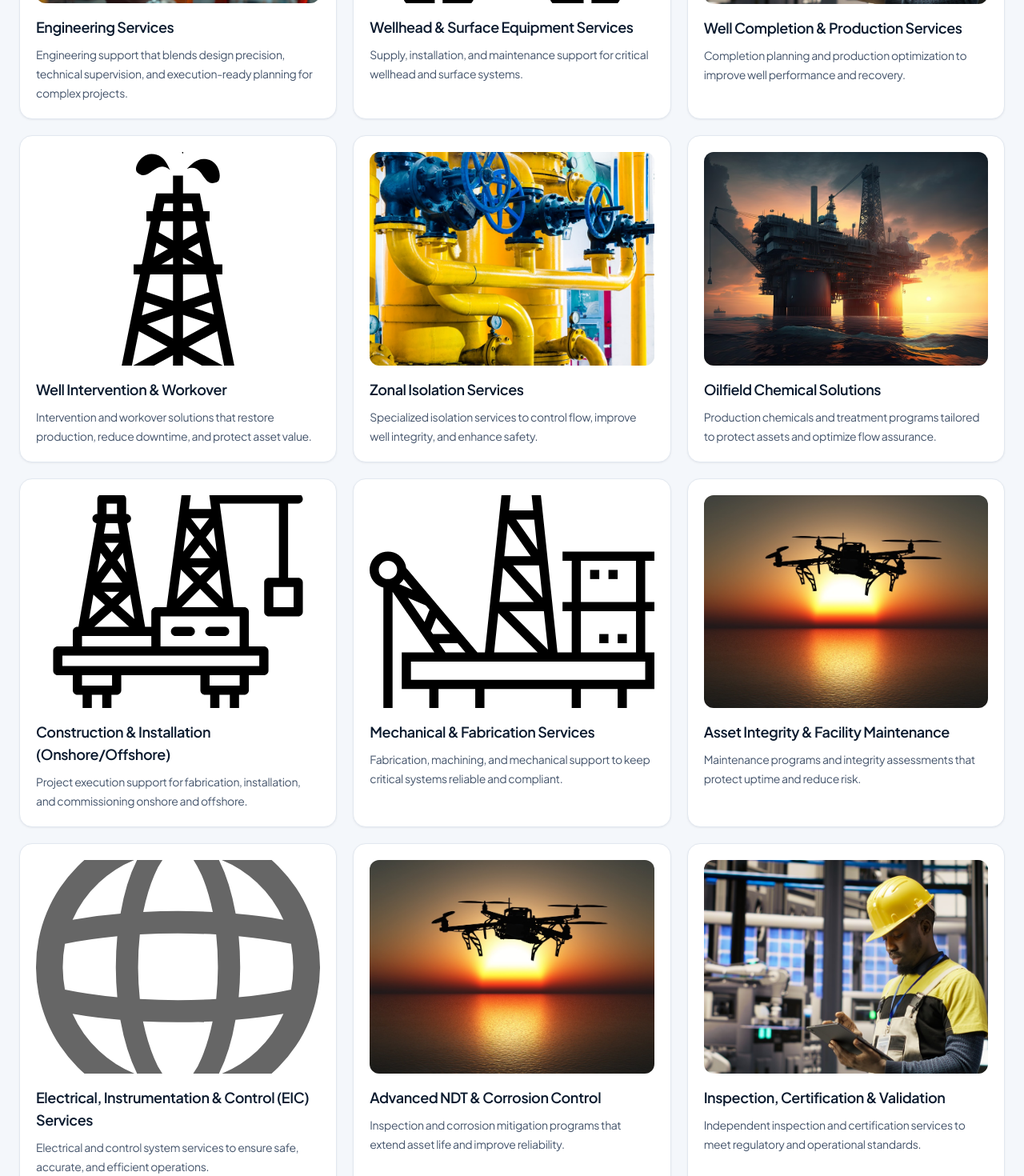
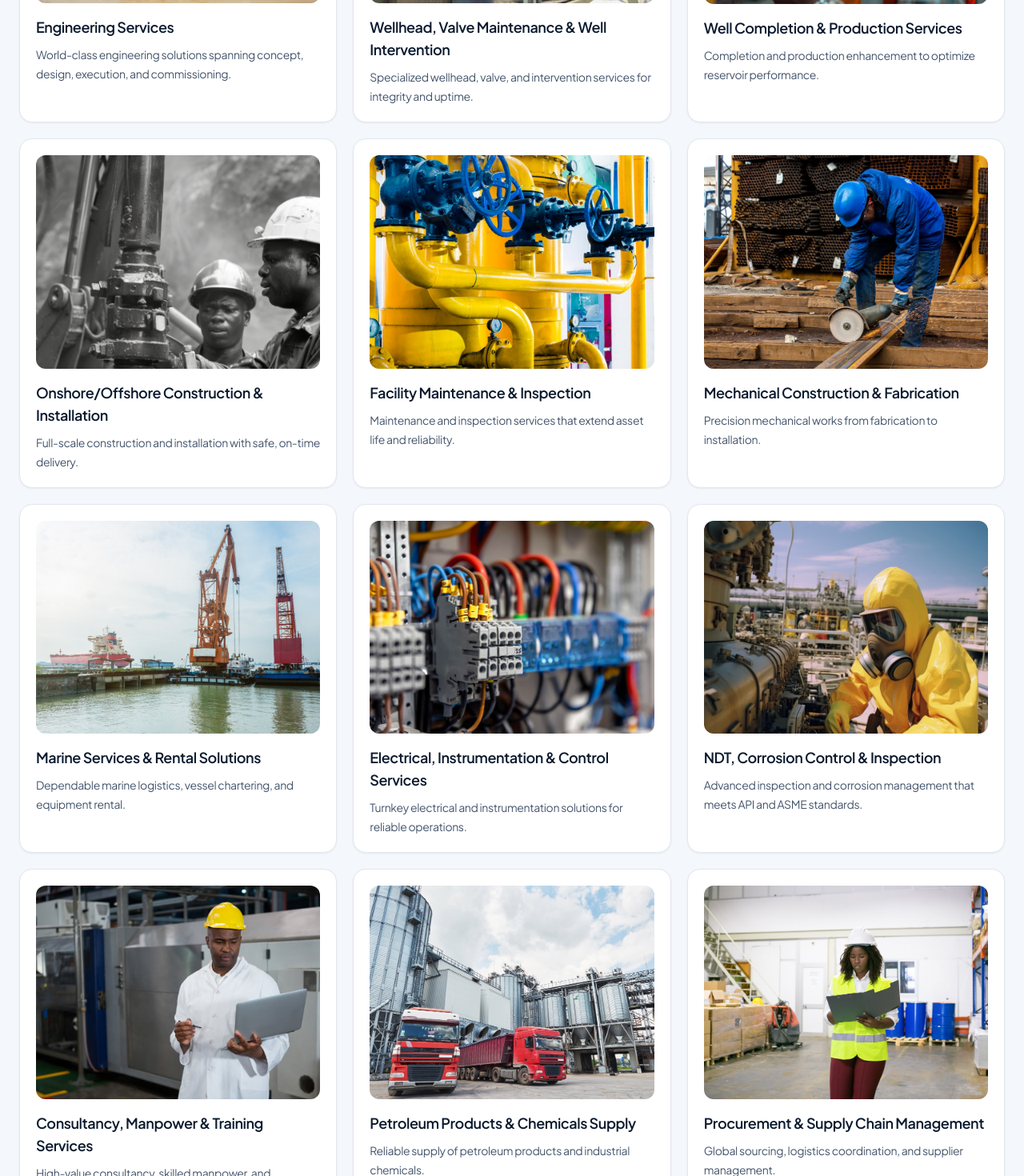
Before and after one commit to Craigmindset/petrowave, a Next.js app: page / in a window 1280 px wide. Shown: the part 1330-2800 px from the top of the page at 80% size. Built offline with nearby package versions, Linux system fonts and the light colour scheme.

Commit message:
updated code

```diff
--- a/src/app/layout.tsx
+++ b/src/app/layout.tsx
@@ -14,7 +14,7 @@ export const metadata: Metadata = {
   description:
     "PetrolLink is a modern energy sector partner delivering procurement, upstream, downstream, offshore, sustainability, and investor-ready execution.",
   icons: {
-    icon: "/petrowave-logo.png",
+    icon: "/logo-petrowave.jpg",
   },
 };
 
--- a/src/app/page.tsx
+++ b/src/app/page.tsx
@@ -72,7 +72,7 @@ export default function Home() {
 
               <div className="mt-10 grid grid-cols-2 gap-3 sm:flex sm:flex-wrap sm:items-center sm:gap-4">
                 <Link
-                  href="/request-quote"
+                  href="/services"
                   className="inline-flex items-center justify-center rounded-full bg-[#f47a30] px-4 py-3 text-xs font-semibold tracking-[-0.015em] text-[#162235] transition hover:bg-[#ff8a3d] sm:px-6 sm:text-sm"
                 >
                   Our Services
--- a/src/app/why-us/qhse-policy/page.tsx
+++ b/src/app/why-us/qhse-policy/page.tsx
@@ -1,5 +1,12 @@
 import Image from "next/image";
-import { ShieldCheck } from "lucide-react";
+import {
+  AlertTriangle,
+  BadgeCheck,
+  HeartPulse,
+  Leaf,
+  ShieldCheck,
+  TrendingUp,
+} from "lucide-react";
 import { AnimatedReveal } from "@/components/animated-reveal";
 import { buildMetadata } from "@/lib/metadata";
 
@@ -16,26 +23,32 @@ const policyPillars = [
   {
     title: "Quality Assurance",
     body: "Deliver services that meet or exceed client requirements through rigorous planning, compliance, and continuous improvement.",
+    Icon: BadgeCheck,
   },
   {
     title: "Health & Safety",
     body: "Protect people and assets with proactive risk management, safe work practices, and a culture of accountability.",
+    Icon: HeartPulse,
   },
   {
     title: "Environmental Stewardship",
     body: "Minimize environmental impact by managing resources responsibly, reducing waste, and preventing incidents.",
+    Icon: Leaf,
   },
   {
     title: "Regulatory Compliance",
     body: "Align operations with applicable laws, industry standards, and ethical business practices across all projects.",
+    Icon: ShieldCheck,
   },
   {
     title: "Incident Prevention",
     body: "Identify and mitigate hazards early through inspections, training, and performance monitoring.",
+    Icon: AlertTriangle,
   },
   {
     title: "Continuous Improvement",
     body: "Measure performance, capture lessons learned, and strengthen controls to elevate QHSE outcomes.",
+    Icon: TrendingUp,
   },
 ];
 
@@ -45,7 +58,7 @@ export default function QhsePolicyPage() {
       <section className="relative isolate overflow-hidden border-b border-white/10 px-6 py-20 text-white sm:py-24">
         <div className="absolute inset-0 -z-20">
           <Image
-            src="/petrowave-survillance.jpg"
+            src="/safety.jpg"
             alt="QHSE oversight and safety monitoring"
             fill
             className="object-cover"
@@ -67,22 +80,23 @@ export default function QhsePolicyPage() {
                 QHSE Policy
               </h1>
               <p className="mt-5 text-base leading-7 tracking-tight text-slate-200 sm:text-lg">
-                Our Quality, Health, Safety, and Environment policy guides every
-                decision to protect people, assets, and the environment.
+                Our Quality, Health, Safety, and Environment policy <br />
+                guides every decision to protect people, assets, and the
+                environment.
               </p>
             </article>
           </AnimatedReveal>
         </div>
       </section>
 
-      <section className="bg-white px-6 py-16 sm:py-20">
+      <section className="bg-black px-6 py-16 sm:py-20">
         <div className="mx-auto w-full max-w-6xl">
           <AnimatedReveal>
             <article className="max-w-3xl">
-              <h2 className="text-2xl font-semibold tracking-tight text-[#132640] sm:text-3xl">
+              <h2 className="text-2xl font-semibold tracking-tight text-white sm:text-3xl">
                 Our commitments
               </h2>
-              <p className="mt-4 text-base leading-7 tracking-tight text-slate-700">
+              <p className="mt-4 text-base leading-7 tracking-tight text-slate-200">
                 Petrowave Energy Limited is committed to delivering services
                 responsibly, safely, and with uncompromising quality. Our QHSE
                 framework is embedded in daily operations, from planning and
@@ -91,14 +105,19 @@ export default function QhsePolicyPage() {
             </article>
           </AnimatedReveal>
 
-          <div className="mt-8 grid gap-4 sm:grid-cols-2 lg:grid-cols-3">
+          <div className="mt-8 grid items-stretch gap-4 sm:grid-cols-2 lg:grid-cols-3">
             {policyPillars.map((pillar, index) => (
               <AnimatedReveal key={pillar.title} delay={index * 0.06}>
-                <article className="rounded-2xl border border-slate-200 bg-white p-5 shadow-sm transition duration-300 sm:hover:-translate-y-1 sm:hover:border-slate-300 sm:hover:shadow-md">
-                  <h3 className="text-base font-semibold tracking-tight text-[#132640]">
-                    {pillar.title}
-                  </h3>
-                  <p className="mt-3 text-sm leading-6 tracking-tight text-slate-700">
+                <article className="group flex h-full flex-col rounded-2xl border border-white/10 bg-white/5 p-5 shadow-sm transition duration-300 sm:hover:-translate-y-1 sm:hover:border-[#f47a30] sm:hover:bg-white/10 sm:hover:shadow-md">
+                  <div className="flex items-center gap-3">
+                    <span className="flex h-9 w-9 items-center justify-center rounded-full bg-white/10 text-white">
+                      <pillar.Icon className="h-5 w-5" />
+                    </span>
+                    <h3 className="text-base font-semibold tracking-tight text-white transition-colors sm:group-hover:text-[#f47a30]">
+                      {pillar.title}
+                    </h3>
+                  </div>
+                  <p className="mt-3 text-sm leading-6 tracking-tight text-slate-200">
                     {pillar.body}
                   </p>
                 </article>
--- a/src/components/service-section.tsx
+++ b/src/components/service-section.tsx
@@ -14,122 +14,105 @@ const services: ServiceCard[] = [
   {
     title: "Engineering Services",
     description:
-      "Engineering support that blends design precision, technical supervision, and execution-ready planning for complex projects.",
-    image: "/petrowave-drill-reporting.jpg",
+      "World-class engineering solutions spanning concept, design, execution, and commissioning.",
+    image: "/ENGINEERING%20SERVICES.jpg",
     alt: "Engineering planning and field reporting",
-    href: "/services/engineering-services",
+    href: "/services#engineering-services",
   },
   {
-    title: "Wellhead & Surface Equipment Services",
+    title: "Wellhead, Valve Maintenance & Well Intervention",
     description:
-      "Supply, installation, and maintenance support for critical wellhead and surface systems.",
-    image: "/oil-valve-valve-svgrepo-com.svg",
-    alt: "Wellhead and surface equipment",
-    href: "/services/wellhead-surface-equipment-services",
+      "Specialized wellhead, valve, and intervention services for integrity and uptime.",
+    image: "/WELLHEAD%2C%20VALVE%20MAINTENANCE%20%26%20WELL%20INTERVENTION.jpg",
+    alt: "Wellhead and valve maintenance",
+    href: "/services#wellhead-valve-maintenance-well-intervention",
   },
   {
     title: "Well Completion & Production Services",
     description:
-      "Completion planning and production optimization to improve well performance and recovery.",
-    image: "/petrowave-reporting.jpg",
+      "Completion and production enhancement to optimize reservoir performance.",
+    image: "/petrowave-drill-reporting.jpg",
     alt: "Well completion and production services",
-    href: "/services/well-completion-production-services",
+    href: "/services#well-completion-production-services",
   },
   {
-    title: "Well Intervention & Workover",
+    title: "Onshore/Offshore Construction & Installation",
     description:
-      "Intervention and workover solutions that restore production, reduce downtime, and protect asset value.",
-    image: "/oil-rig-svgrepo-com.svg",
-    alt: "Well intervention and workover operations",
-    href: "/services/well-intervention-workover",
+      "Full-scale construction and installation with safe, on-time delivery.",
+    image: "/ONSHOREOFFSHORE%20CONSTRUCTION%20%26%20INSTALLATION.jpg",
+    alt: "Onshore and offshore construction",
+    href: "/services#construction-installation-onshore-offshore",
   },
   {
-    title: "Zonal Isolation Services",
+    title: "Facility Maintenance & Inspection",
     description:
-      "Specialized isolation services to control flow, improve well integrity, and enhance safety.",
+      "Maintenance and inspection services that extend asset life and reliability.",
     image: "/petrowave-vaule-sealing.jpg",
-    alt: "Zonal isolation and sealing equipment",
-    href: "/services/zonal-isolation-services",
+    alt: "Facility maintenance and inspection",
+    href: "/services#facility-maintenance-inspection",
   },
   {
-    title: "Oilfield Chemical Solutions",
-    description:
-      "Production chemicals and treatment programs tailored to protect assets and optimize flow assurance.",
-    image: "/oilngas.jpg",
-    alt: "Oilfield chemical solutions",
-    href: "/services/oilfield-chemical-solutions",
+    title: "Mechanical Construction & Fabrication",
+    description: "Precision mechanical works from fabrication to installation.",
+    image: "/MECHANICAL%20CONSTRUCTION%20%26%20FABRICATION.jpg",
+    alt: "Mechanical construction and fabrication",
+    href: "/services#mechanical-construction-fabrication",
   },
   {
-    title: "Construction & Installation (Onshore/Offshore)",
+    title: "Marine Services & Rental Solutions",
     description:
-      "Project execution support for fabrication, installation, and commissioning onshore and offshore.",
-    image: "/oil-platform-svgrepo-com.svg",
-    alt: "Construction and installation services",
-    href: "/services/construction-installation-onshore-offshore",
+      "Dependable marine logistics, vessel chartering, and equipment rental.",
+    image: "/MARINE%20SERVICES%20%26%20RENTAL%20SOLUTIONS.jpg",
+    alt: "Marine services and rental solutions",
+    href: "/services#marine-services-rental-solutions",
   },
   {
-    title: "Mechanical & Fabrication Services",
+    title: "Electrical, Instrumentation & Control Services",
     description:
-      "Fabrication, machining, and mechanical support to keep critical systems reliable and compliant.",
-    image: "/oil-platform-gas-svgrepo-com.svg",
-    alt: "Mechanical and fabrication services",
-    href: "/services/mechanical-fabrication-services",
+      "Turnkey electrical and instrumentation solutions for reliable operations.",
+    image: "/ELECTRICAL%2C%20INSTRUMENTATION%20%26%20CONTROL%20SERVICES.jpg",
+    alt: "Electrical instrumentation and control services",
+    href: "/services#electrical-instrumentation-control-eic-services",
   },
   {
-    title: "Asset Integrity & Facility Maintenance",
+    title: "NDT, Corrosion Control & Inspection",
     description:
-      "Maintenance programs and integrity assessments that protect uptime and reduce risk.",
-    image: "/petrowave-survillance.jpg",
-    alt: "Asset integrity and facility maintenance",
-    href: "/services/asset-integrity-facility-maintenance",
+      "Advanced inspection and corrosion management that meets API and ASME standards.",
+    image: "/NDT%2C%20CORROSION%20CONTROL%20%26%20INSPECTION.jpg",
+    alt: "NDT and corrosion control inspection",
+    href: "/services#ndt-corrosion-control-inspection",
   },
   {
-    title: "Electrical, Instrumentation & Control (EIC) Services",
+    title: "Consultancy, Manpower & Training Services",
     description:
-      "Electrical and control system services to ensure safe, accurate, and efficient operations.",
-    image: "/globe.svg",
-    alt: "Electrical instrumentation and control services",
-    href: "/services/electrical-instrumentation-control-eic-services",
+      "High-value consultancy, skilled manpower, and specialized training.",
+    image: "/CONSULTANCY%2C%20MANPOWER%20%26%20TRAINING%20SERVICES.jpg",
+    alt: "Consultancy, manpower, and training services",
+    href: "/services#consultancy-manpower-training-services",
   },
   {
-    title: "Advanced NDT & Corrosion Control",
+    title: "Petroleum Products & Chemicals Supply",
     description:
-      "Inspection and corrosion mitigation programs that extend asset life and improve reliability.",
-    image: "/petrowave-survillance.jpg",
-    alt: "Advanced NDT and corrosion control",
-    href: "/services/advanced-ndt-corrosion-control",
-  },
-  {
-    title: "Inspection, Certification & Validation",
-    description:
-      "Independent inspection and certification services to meet regulatory and operational standards.",
-    image: "/petrowave-reporting.jpg",
-    alt: "Inspection and certification services",
-    href: "/services/inspection-certification-validation",
-  },
-  {
-    title: "Manpower, Training & Consultancy",
-    description:
-      "Technical staffing, training, and advisory services that strengthen project readiness.",
-    image: "/petrowave-workers.jpg",
-    alt: "Manpower training and consultancy",
-    href: "/services/manpower-training-consultancy",
+      "Reliable supply of petroleum products and industrial chemicals.",
+    image: "/petro-truck-distribute.jpg",
+    alt: "Petroleum products and chemicals supply",
+    href: "/services#petroleum-products-chemicals-supply",
   },
   {
     title: "Procurement & Supply Chain Management",
     description:
-      "Strategic sourcing, logistics coordination, and supplier management for reliable delivery.",
-    image: "/procurement-petrowave.jpg",
+      "Global sourcing, logistics coordination, and supplier management.",
+    image: "/PROCUREMENT%20%26%20SUPPLY%20CHAIN%20MANAGEMENT.jpg",
     alt: "Procurement and supply chain management",
-    href: "/services/procurement-supply-chain-management",
+    href: "/services#procurement-supply-chain-management",
   },
   {
-    title: "Petroleum Products Supply",
+    title: "General Contracts",
     description:
-      "Reliable supply of petroleum products supported by compliant logistics and delivery discipline.",
-    image: "/petro-truck-distribute.jpg",
-    alt: "Petroleum products supply",
-    href: "/services/petroleum-products-supply",
+      "Comprehensive general contracting services from conception to completion.",
+    image: "/petrowave-contact2.jpg",
+    alt: "General contracting services",
+    href: "/services#general-contracts",
   },
 ];
 
--- a/src/lib/site-data.ts
+++ b/src/lib/site-data.ts
@@ -30,6 +30,7 @@ export const navGroups: NavGroup[] = [
   {
     label: "Our Services",
     items: [
+      { label: "Service Portfolio", href: "/services" },
       { label: "Engineering Services", href: "/services#engineering-services" },
       {
         label: "Wellhead, Valve Maintenance & Well Intervention",
@@ -327,6 +328,5 @@ export const subPageContent: Record<string, SubPageContent> = {
 
 export const topLevelLinks = [
   { label: "Home", href: "/" },
-  { label: "Services", href: "/services" },
   { label: "Contact", href: "/contact" },
 ];
```
Also changed, not shown: public/safety.jpg (added).
